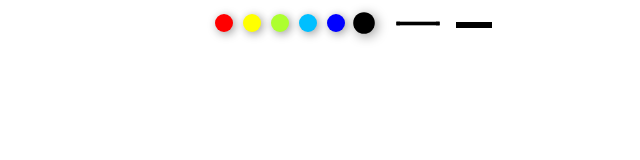
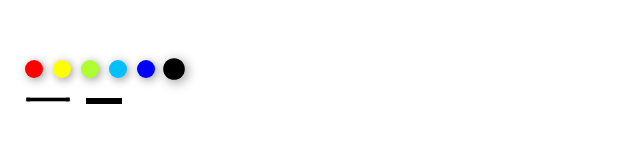
Before and after one commit to zzz-y/blog, a plain HTML site: page task18-canvas-demo/index.html in a window 1280 px wide. Shown: the whole page, without its empty margins (0-640 px from the left). Drawn offline with Linux system fonts and the light colour scheme.

Commit message:
画板移动端调试

```diff
--- a/task18-canvas-demo/main.js
+++ b/task18-canvas-demo/main.js
@@ -1,3 +1,6 @@
+document.body.addEventListener('touchstart ', function (e) {
+  e.preventDefault();
+});
 var canvas = document.getElementById('myCanvas');
 var content = canvas.getContext('2d');
 var lineWidth = 5;
--- a/task18-canvas-demo/style.css
+++ b/task18-canvas-demo/style.css
@@ -19,14 +19,11 @@ ul, ol {
     list-style: none;
 }
 
-#canvas {
-    background: red;
-    height: 100vh;
-    position: relative;
-}
-
 #myCanvas {
     display: block;
+    position: fixed;
+    top: 0;
+    left: 0;
 }
 
 .actions {
@@ -53,8 +50,8 @@ ul, ol {
 
 .colors {
     position: fixed;
-    top: 14px;
-    left: 210px;
+    top: 60px;
+    left: 20px;
 }
 
 .colors > li {
@@ -73,8 +70,8 @@ ul, ol {
 
 .size {
     position: fixed;
-    top: 14px;
-    left: 390px;
+    top: 90px;
+    left: 20px;
 }
 
 .size > li {
```
